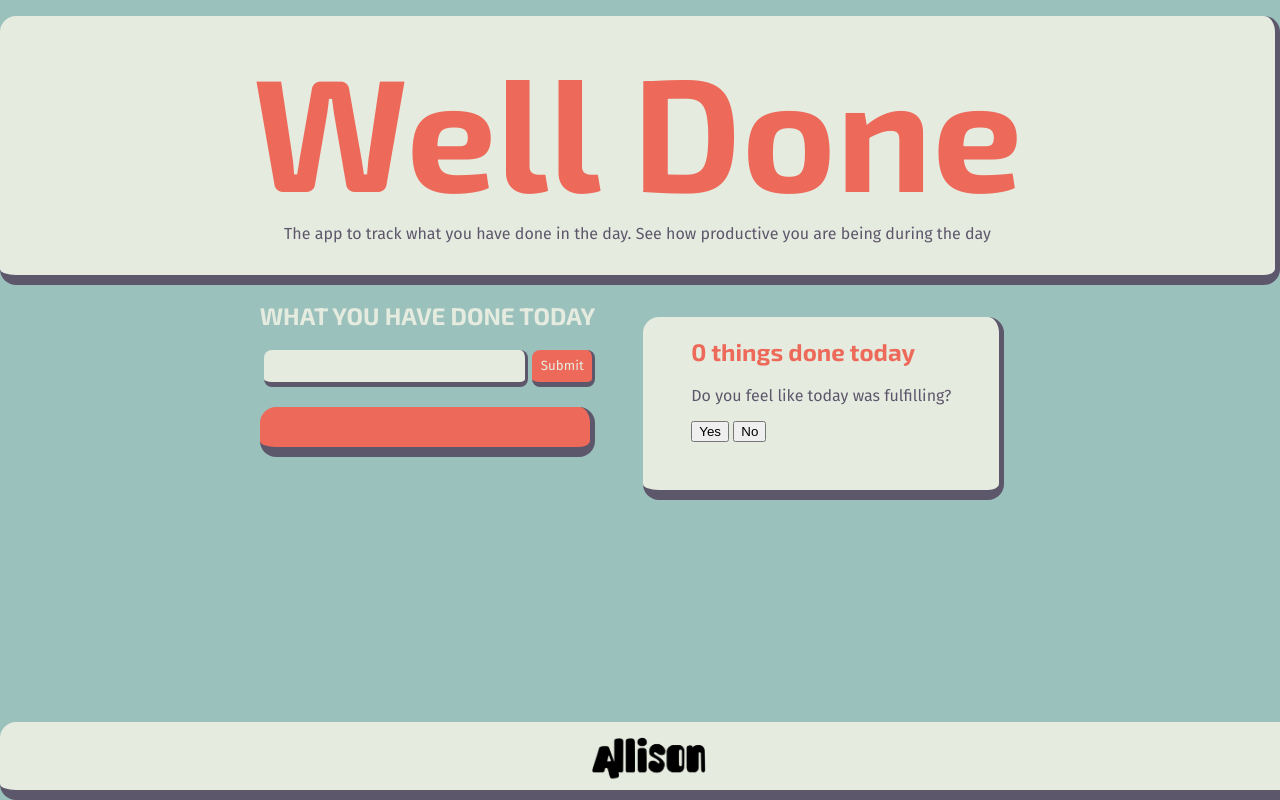
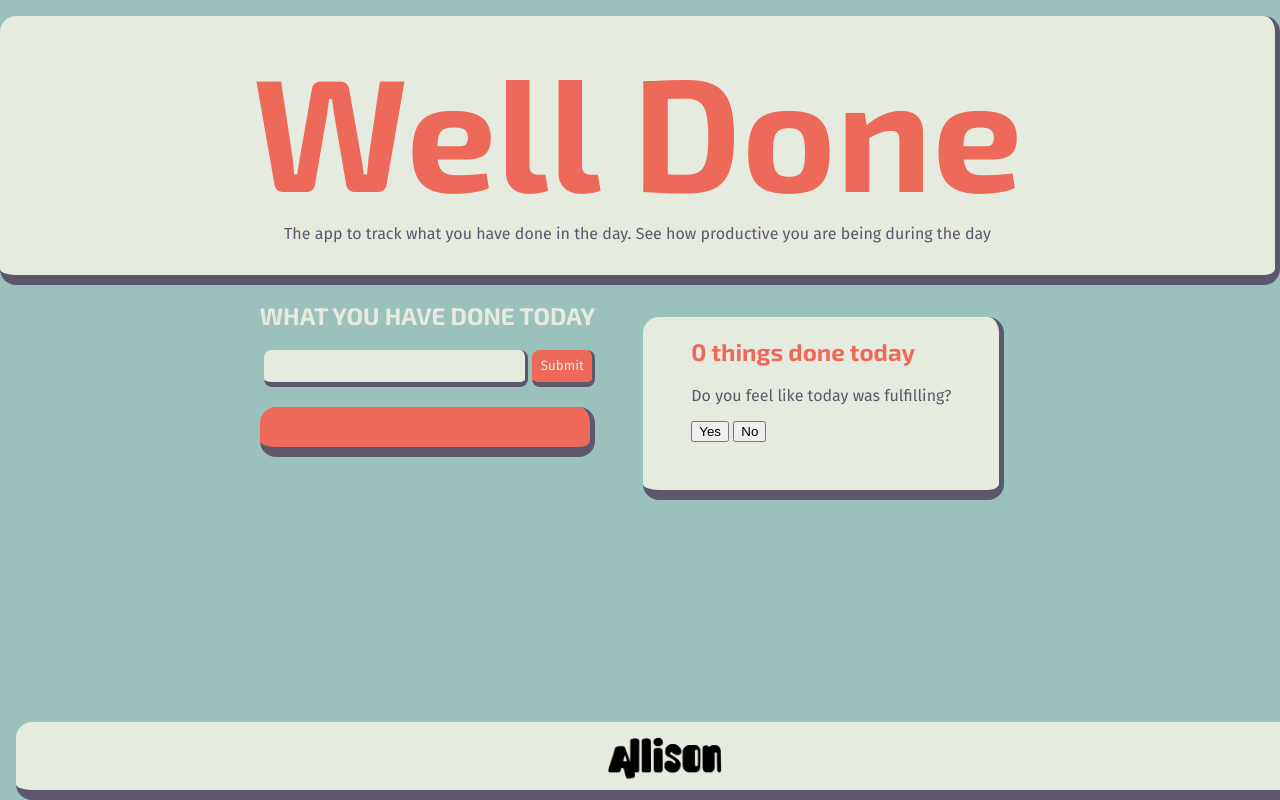
Before and after one commit to Alli-anne/welldone, a plain HTML site: page index.html in a window 1280 px wide. Drawn offline with Linux system fonts and the light colour scheme.

Commit message:
small changes

```diff
--- a/style/style.scss
+++ b/style/style.scss
@@ -137,7 +137,7 @@ footer {
   border-radius: 1rem;
   position: fixed;
   bottom: 0;
-  left: 0;
+  left: 1rem;
   width: 100%;
   padding: .5rem;
 
```
Also changed, not shown: style/style.css.
